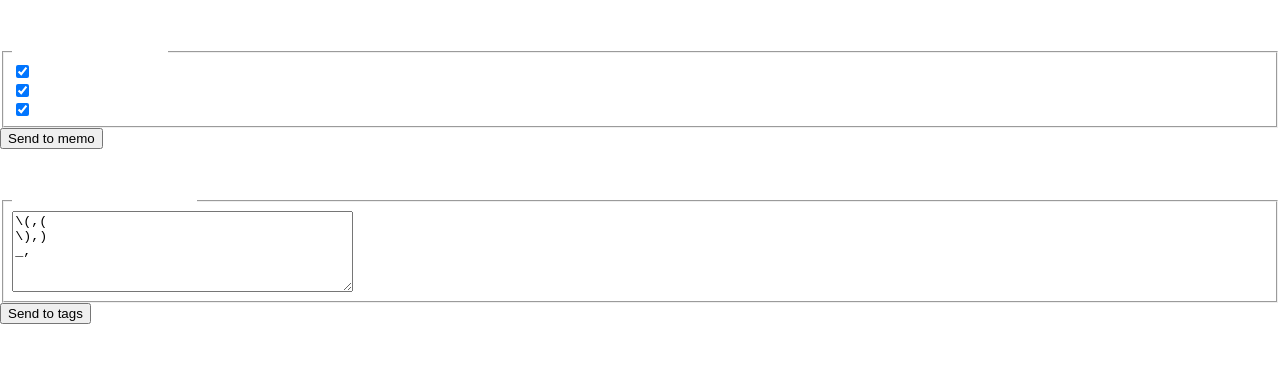
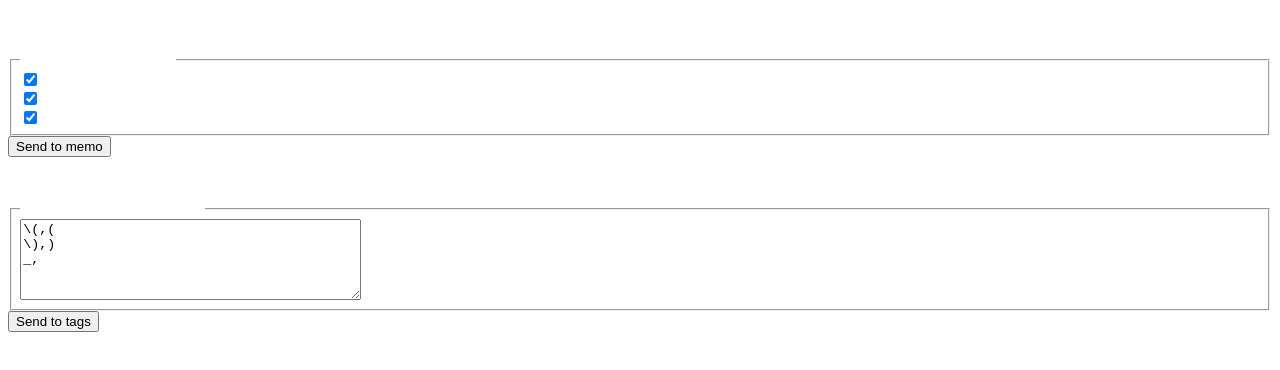
Before and after one commit to nkchocoai/Eagle-MetadataViewer, a website with bundled scripts: page main.html in a window 1280 px wide. Built offline with nearby package versions, Linux system fonts and the light colour scheme.

Commit message:
Add padding

```diff
--- a/css/style.css
+++ b/css/style.css
@@ -6,8 +6,8 @@ html {
 }
 
 body {
-    padding: 0;
-    margin: 0;
+    padding: 8px;
+    margin: 0px;
     color: transparent;
 }
 
```
